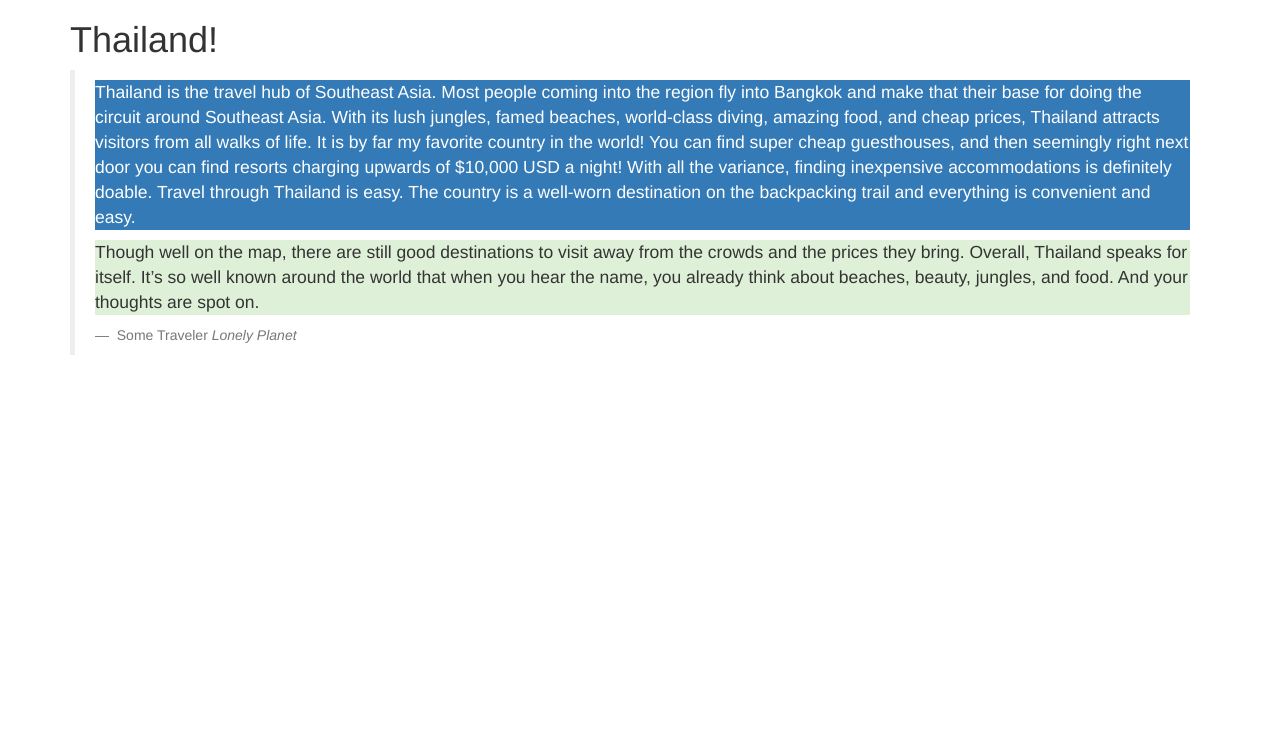
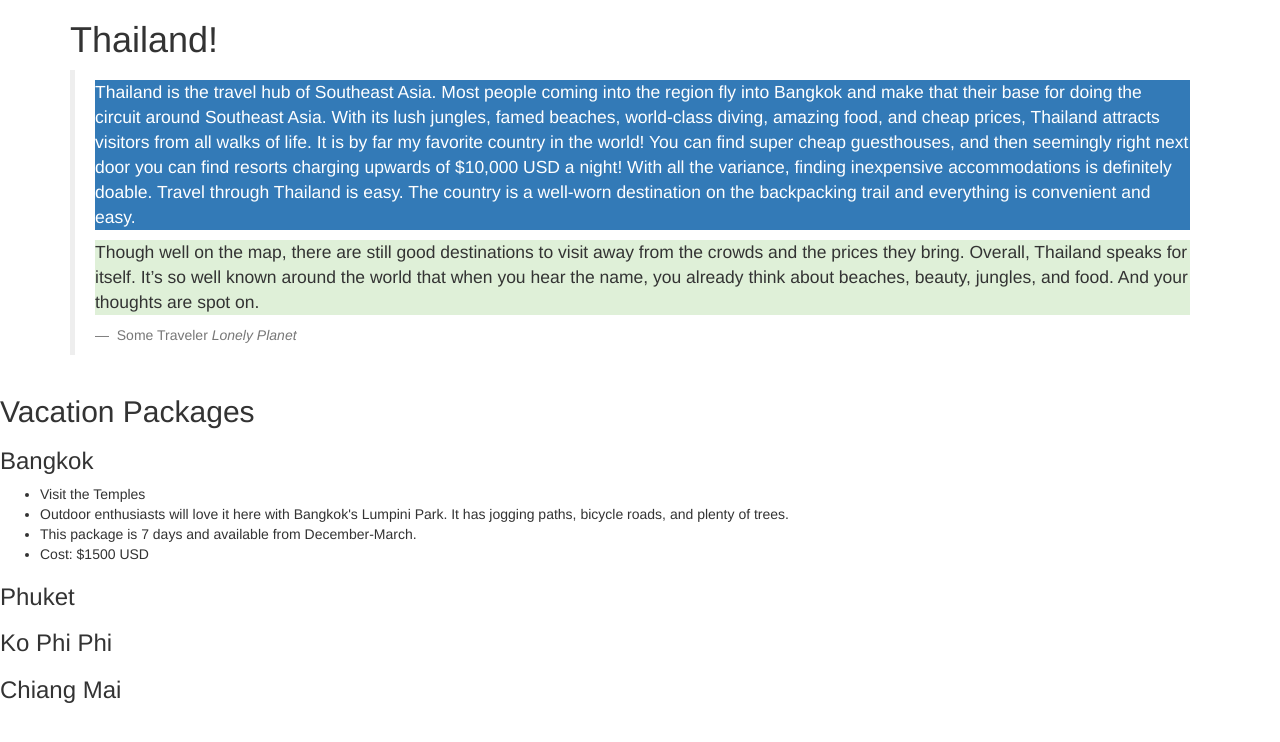
Before and after one commit to cassiemusolf/vacation, a plain HTML site: page index.html in a window 1280 px wide. Drawn offline with Linux system fonts and the light colour scheme.

Commit message:
add vacation package options

```diff
--- a/index.html
+++ b/index.html
@@ -1,7 +1,8 @@
 <!DOCTYPE html>
 <html>
 <head>
-  <link href="css/bootstrap.css" rel ="stylesheet" type="text/css" media="all">
+  <link href="css/bootstrap.css" rel="stylesheet" type="text/css" media="all">
+  <link href="css/styles.css" rel="stylesheet" type="text/css">
   <meta charset="utf-8">
   <title>Thailand</title>
 </head>
@@ -14,5 +15,17 @@
     <footer> Some Traveler <cite title="Lonely Planet">Lonely Planet</cite></footer>
     </blockquote>
   </div>
+    <h2>Vacation Packages</h2>
+    <h3>Bangkok</h2>
+      <ul>
+        <li>Visit the Temples</li>
+        <li>Outdoor enthusiasts will love it here with Bangkok's Lumpini Park. It has jogging paths, bicycle roads, and plenty of trees.</li>
+        <li>This package is 7 days and available from December-March.
+        <li>Cost: $1500 USD</li>
+      </ul>
+    <h3>Phuket</h3>
+
+    <h3>Ko Phi Phi</h3>
+    <h3>Chiang Mai</h3>
   </body>
   </html>
```
Also changed, not shown: css/styles.css (added).
